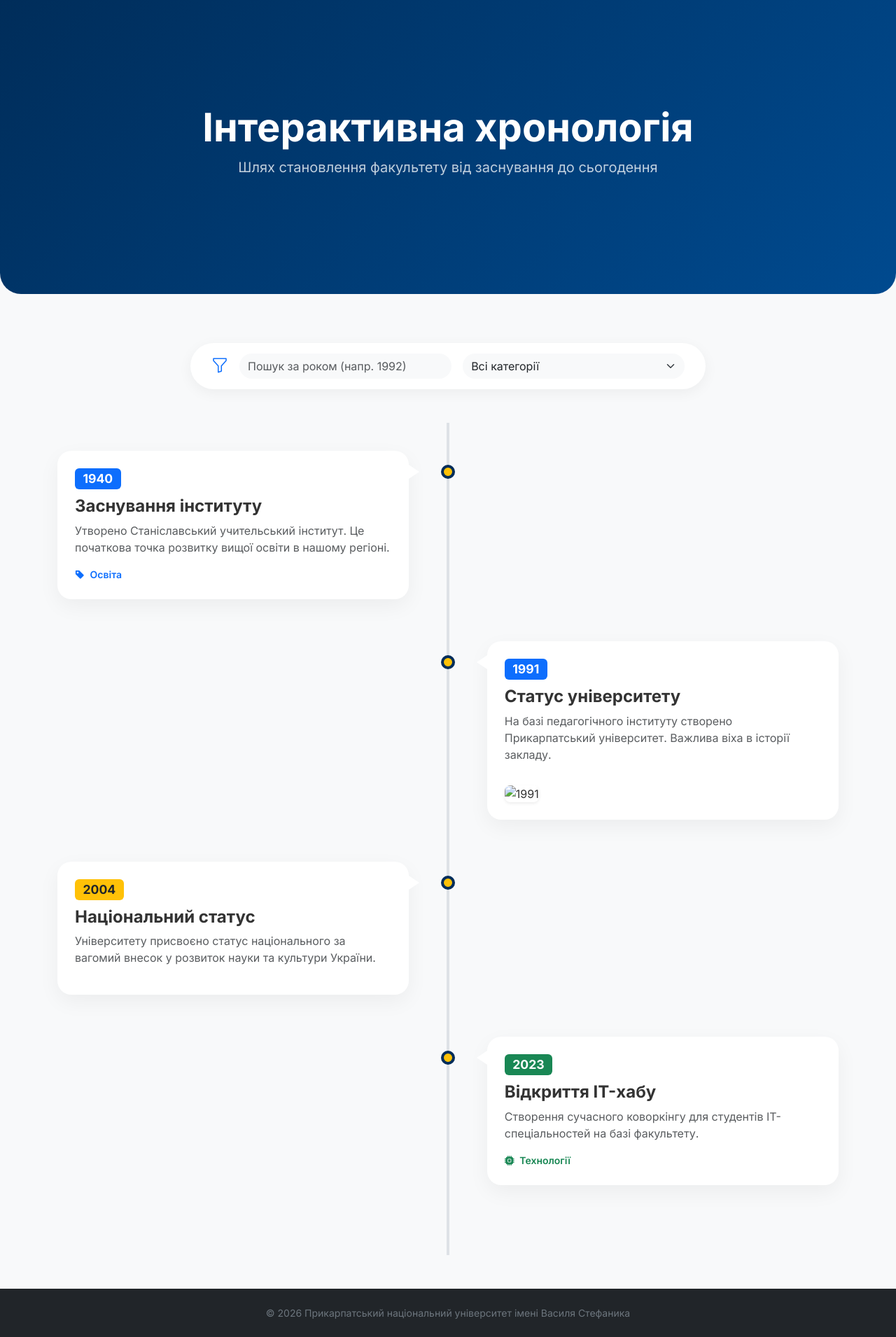
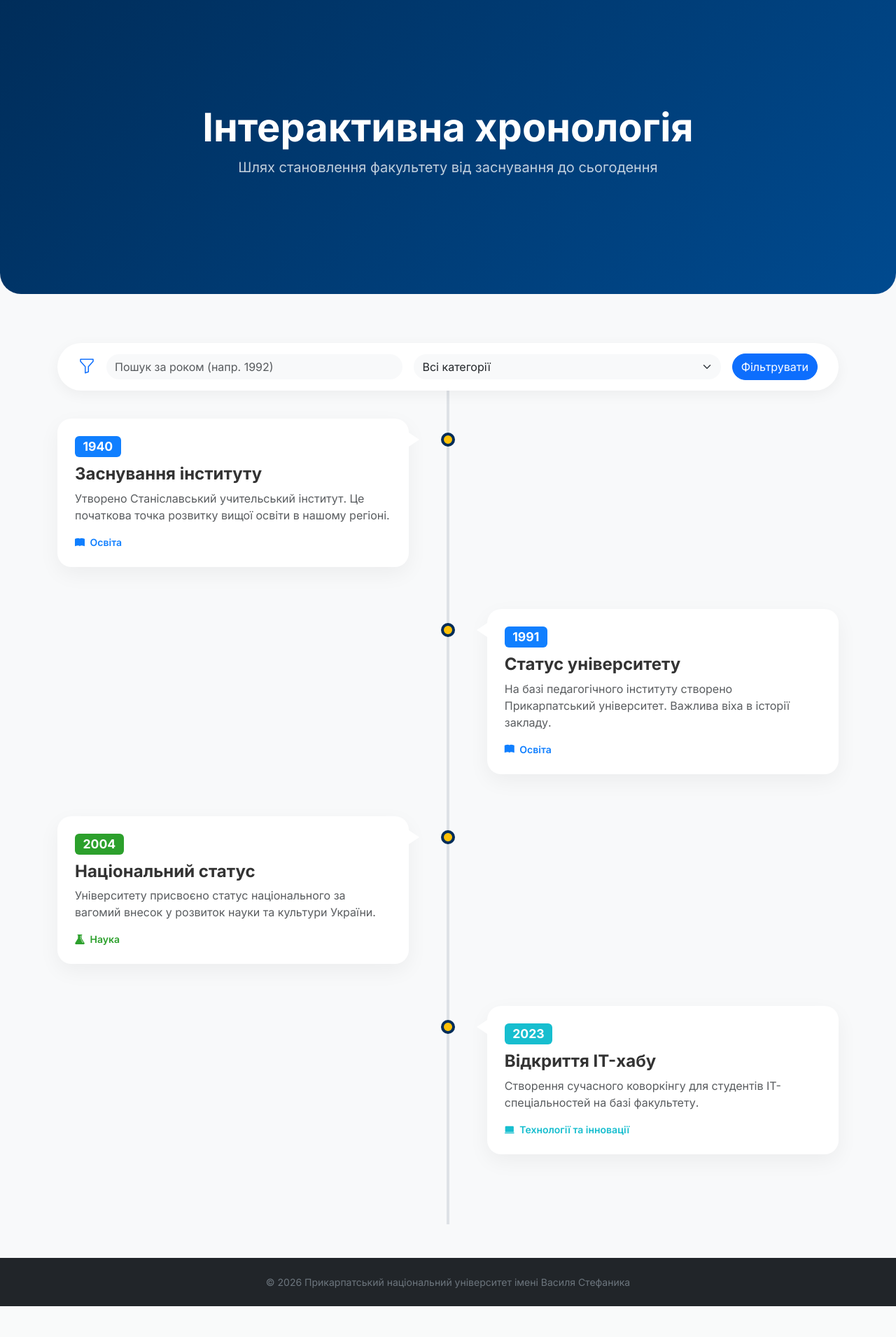
Before and after one commit to vZholobchuk/faculty-history-platform, a Flask app: page /timeline in a window 1280 px wide. Shown: the part 57-1967 px from the top of the page at 70% size. After the commit the page ends 1923 px from the top, so only its background shows below. Run offline with Flask 3, Linux system fonts and the light colour scheme; some libraries are stand-ins or nearby versions.

Commit message:
implement filtering in timeline page

```diff
--- a/backend/app.py
+++ b/backend/app.py
@@ -35,7 +35,83 @@ def home():
 
 @app.route('/timeline')
 def timeline():
-    return render_template('timeline.html')
+    CATEGORIES = {
+        "education": {
+            "label": "Освіта",
+            "icon": "bi-book-fill",
+        },
+        "science": {
+            "label": "Наука",
+            "icon": "bi-flask-fill",
+        },
+        "students": {
+            "label": "Студенти",
+            "icon": "bi-person-fill",
+        },
+        "tech_innovation": {
+            "label": "Технології та інновації",
+            "icon": "bi-laptop-fill",
+        },
+        "campus_development": {
+            "label": "Розвиток кампусу",
+            "icon": "bi-building-fill",
+        },
+        "culture_social": {
+            "label": "Культурний та соціальний вплив",
+            "icon": "bi-people-fill",
+        },
+        "leadership": {
+            "label": "Лідерство та управління",
+            "icon": "bi-person-lines-fill",
+        },
+        "international": {
+            "label": "Міжнародні відносини",
+            "icon": "bi-globe2",
+        },
+        "community": {
+            "label": "Залучення громади та випускники",
+            "icon": "bi-people-fill",
+        }
+    }
+
+    events = [
+        {
+            "year": 1940,
+            "title": "Заснування інституту",
+            "category": "education",
+            "description": "Утворено Станіславський учительський інститут. Це початкова точка розвитку вищої освіти в нашому регіоні."
+        },
+        {
+            "year": 1991,
+            "title": "Статус університету",
+            "category": "education",
+            "description": "На базі педагогічного інституту створено Прикарпатський університет. Важлива віха в історії закладу."
+        },
+        {
+            "year": 2004,
+            "title": "Національний статус",
+            "category": "science",
+            "description": "Університету присвоєно статус національного за вагомий внесок у розвиток науки та культури України."
+        },
+        {
+            "year": 2023,
+            "title": "Відкриття IT-хабу",
+            "category": "tech_innovation",
+            "description": "Створення сучасного коворкінгу для студентів IT-спеціальностей на базі факультету."
+    }]
+
+    year_filter = request.args.get('year', type=int)
+    category_filter = request.args.get('category')
+
+    filtered_events = events
+
+    if year_filter:
+        filtered_events = [e for e in filtered_events if e['year'] == year_filter]
+
+    if category_filter:
+        filtered_events = [e for e in filtered_events if e['category'] == category_filter]
+
+    return render_template('timeline.html', events=filtered_events, CATEGORIES=CATEGORIES)
 
 @app.route('/gallery')
 def gallery():
--- a/frontend/static/css/style.css
+++ b/frontend/static/css/style.css
@@ -17,3 +17,23 @@ body {
     font-weight: bold;
     color: #ffc107 !important;
 }
+
+.text-education { color: #107fff; }
+.text-science { color: #2ca02c; }
+.text-students { color: #ff7f0e; }
+.text-tech_innovation { color: #17becf; }
+.text-campus_development { color: #d62728; }
+.text-culture_social { color: #9467bd; }
+.text-leadership { color: #000000; }
+.text-international { color: #e377c2; }
+.text-community { color: #7f7f7f; }
+
+.bg-education { background-color: #107fff; color: #fff; }
+.bg-science { background-color: #2ca02c; color: #fff; }
+.bg-students { background-color: #ff7f0e; color: #fff; }
+.bg-tech_innovation { background-color: #17becf; color: #fff; }
+.bg-campus_development { background-color: #d62728; color: #fff; }
+.bg-culture_social { background-color: #9467bd; color: #fff; }
+.bg-leadership { background-color: #000000; color: #fff; }
+.bg-international { background-color: #e377c2; color: #fff; }
+.bg-community { background-color: #7f7f7f; color: #fff; }
--- a/frontend/templates/base.html
+++ b/frontend/templates/base.html
@@ -7,7 +7,7 @@
     {% block links %}
         <link rel="stylesheet" href="https://cdn.jsdelivr.net/npm/bootstrap@5.3.0/dist/css/bootstrap.min.css">
         <link rel="stylesheet" href="https://fonts.googleapis.com/css2?family=Inter:wght@400;600;700&display=swap">
-        <link rel="stylesheet" href="https://cdn.jsdelivr.net/npm/bootstrap-icons@1.11.1/font/bootstrap-icons.css">
+        <link rel="stylesheet" href="https://cdn.jsdelivr.net/npm/bootstrap-icons/font/bootstrap-icons.css">
         <link rel="stylesheet" href="{{ url_for('static', filename='css/style.css') }}">
     {% endblock %}
 </head>
--- a/frontend/templates/timeline.html
+++ b/frontend/templates/timeline.html
@@ -16,63 +16,41 @@
     </header>
 
     <div class="container">
-        <div class="row justify-content-center mb-5">
-            <div class="col-lg-8">
-                <div class="filter-section d-flex align-items-center gap-3">
+        <form method="get" class="filter-section d-flex align-items-center gap-3">
             <i class="bi bi-funnel text-primary fs-4"></i>
-                    <input type="number" class="form-control border-0 bg-light rounded-pill" placeholder="Пошук за роком (напр. 1992)">
-                    <select class="form-select border-0 bg-light rounded-pill">
-                        <option>Всі категорії</option>
-                        <option>Освіта</option>
-                        <option>Наука</option>
-                        <option>Студенти</option>
+
+            <input type="number" name="year" class="form-control border-0 bg-light rounded-pill"
+                placeholder="Пошук за роком (напр. 1992)" value="{{ request.args.get('year', '') }}">
+
+            <select name="category" class="form-select border-0 bg-light rounded-pill">
+                <option value="">Всі категорії</option>
+                {% for key, cat in CATEGORIES.items() %}
+                    <option value="{{ key }}" {% if request.args.get('category') == key %}selected{% endif %}>
+                        {{ cat.label }}
+                    </option>
+                {% endfor %}
             </select>
-                </div>
-            </div>
-        </div>
+
+            <button type="submit" class="btn btn-primary rounded-pill">Фільтрувати</button>
+        </form>
 
         <div class="timeline-wrapper">
             <div class="timeline-line"></div>
 
-            <div class="timeline-item left-item clearfix">
+            {% for event in events %}
+                <div class="timeline-item {% if loop.index % 2 == 0 %} right-item {% else %} left-item {% endif %} clearfix" data-year="{{ event.year }}"  data-category="{{ event.category }}">
                     <div class="timeline-dot"></div>
                     <div class="timeline-content">
-                    <span class="badge bg-primary year-badge">1940</span>
-                    <h4 class="fw-bold">Заснування інституту</h4>
-                    <p class="text-muted">Утворено Станіславський учительський інститут. Це початкова точка розвитку вищої освіти в нашому регіоні.</p>
-                    <div class="small text-primary fw-semibold"><i class="bi bi-tag-fill me-1"></i> Освіта</div>
+                        <span class="badge bg-{{ event.category }} year-badge">{{ event.year }}</span>
+                        <h4 class="fw-bold">{{ event.title }}</h4>
+                        <p class="text-muted">{{ event.description }}</p>
+                        <div class="small text-{{ event.category }} fw-semibold">
+                            <i class="bi {{ CATEGORIES[event.category]["icon"] }} me-1"></i>
+                            {{ CATEGORIES[event.category]["label"] }}
                         </div>
                     </div>
-
-            <div class="timeline-item right-item clearfix">
-                <div class="timeline-dot"></div>
-                <div class="timeline-content">
-                    <span class="badge bg-primary year-badge">1991</span>
-                    <h4 class="fw-bold">Статус університету</h4>
-                    <p class="text-muted">На базі педагогічного інституту створено Прикарпатський університет. Важлива віха в історії закладу.</p>
-                    <img src="https://via.placeholder.com/400x200?text=History+1991" class="img-fluid rounded-3 mt-3 shadow-sm" alt="1991">
                 </div>
-            </div>
-
-            <div class="timeline-item left-item clearfix">
-                <div class="timeline-dot"></div>
-                <div class="timeline-content">
-                    <span class="badge bg-warning text-dark year-badge">2004</span>
-                    <h4 class="fw-bold">Національний статус</h4>
-                    <p class="text-muted">Університету присвоєно статус національного за вагомий внесок у розвиток науки та культури України.</p>
-                </div>
-            </div>
-
-            <div class="timeline-item right-item clearfix">
-                <div class="timeline-dot"></div>
-                <div class="timeline-content">
-                    <span class="badge bg-success year-badge">2023</span>
-                    <h4 class="fw-bold">Відкриття IT-хабу</h4>
-                    <p class="text-muted">Створення сучасного коворкінгу для студентів IT-спеціальностей на базі факультету.</p>
-                    <div class="small text-success fw-semibold"><i class="bi bi-cpu-fill me-1"></i> Технології</div>
-                </div>
-            </div>
-
+            {% endfor %}
         </div>
     </div>
 
```
Lines whose indentation alone changed are shown as unchanged.
